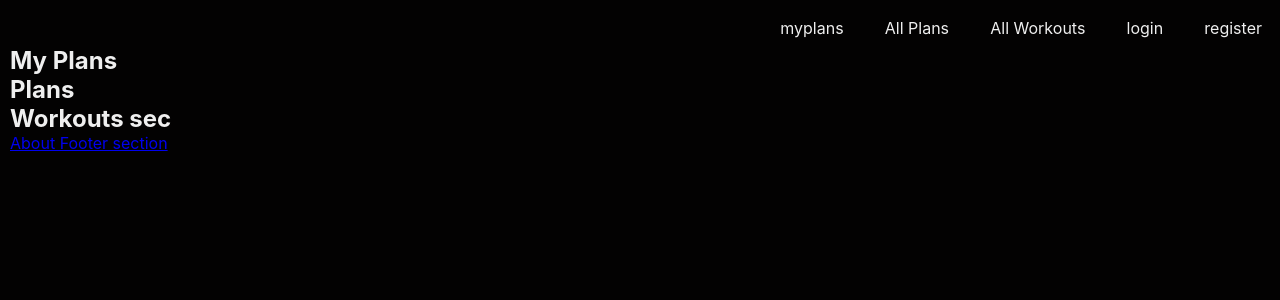
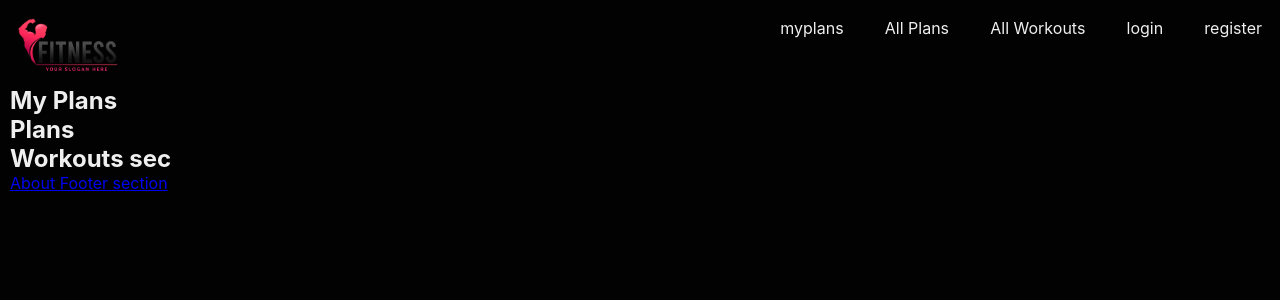
Before and after one commit to rijothedeveloper/WorkoutLogger, a React (Create React App) app in the folder Frontend/workout-logger/: page / in a window 1280 px wide. Shown: the top 300 px of the page. Built offline with nearby package versions, Linux system fonts and the light colour scheme.

Commit message:
logo added

```diff
--- a/Frontend/workout-logger/src/App.css
+++ b/Frontend/workout-logger/src/App.css
@@ -76,6 +76,19 @@ input[type="submit"] {
   background-color: var(--secondary-color);
 }
 
+.logo {
+  margin-right: auto;
+}
+
+nav ul .logo a:hover {
+  background-color: transparent;
+}
+
+.logo img {
+  width: 100px;
+  height: auto;
+}
+
 .card-raw {
 }
 
--- a/Frontend/workout-logger/src/components/Navigation.js
+++ b/Frontend/workout-logger/src/components/Navigation.js
@@ -1,5 +1,6 @@
-import { Logout } from "./Logout";
 import NavItem from "./NavItem";
+import logo from "../images/logo.png";
+import { Link } from "react-router-dom";
 
 const Navigation = ({ loggedin, onLogout, username }) => {
   let logginSec;
@@ -29,6 +30,11 @@ const Navigation = ({ loggedin, onLogout, username }) => {
   return (
     <nav>
       <ul>
+        <li class="logo">
+          <Link to="/">
+            <img src={logo} />
+          </Link>
+        </li>
         <li>
           <NavItem link="myplans" />
         </li>
```
Also changed, not shown: Frontend/workout-logger/src/images/logo.png (added).
